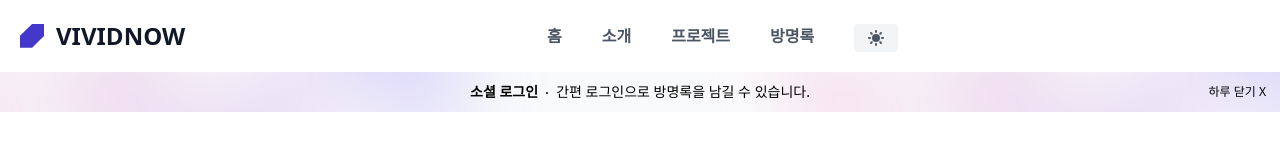
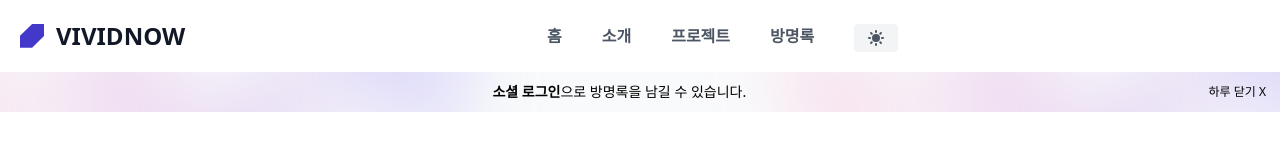
Before and after one commit to belucent0/my-Blog-with-Next.js, a Next.js app: page /guestbook in a window 1280 px wide. Shown: the top 153 px of the page. Built offline with nearby package versions, Linux system fonts and the light colour scheme; no server answers; the database is empty.

Commit message:
수정, 디플로이 오류-'use client'선언 및 방명록 배너

```diff
--- a/app/guestbook/Banner.js
+++ b/app/guestbook/Banner.js
@@ -11,7 +11,11 @@ export default function Banner() {
     const closedTime = localStorage.getItem("closedTime");
     const currentTime = new Date().getTime();
 
-    if (!isBannerClosed || (closedTime && currentTime - closedTime > 24 * 60 * 60 * 1000)) { //24시간 동안 보지 않기
+    if (
+      !isBannerClosed ||
+      (closedTime && currentTime - closedTime > 24 * 60 * 60 * 1000)
+    ) {
+      //24시간 동안 보지 않기
       setIsShowing(true);
     }
   }, []);
@@ -25,7 +29,6 @@ export default function Banner() {
     setIsShowing(false);
   };
 
-
   return (
     <Transition
       show={isShowing}
@@ -36,7 +39,7 @@ export default function Banner() {
       leaveFrom="opacity-100"
       leaveTo="opacity-0"
     >
-      <div className="relative isolate flex items-center gap-x-6 overflow-hidden bg-gray-50 dark:bg-gray-600 px-6 py-2.5 sm:px-3.5 sm:before:flex-1">
+      <div className="relative isolate flex items-center gap-x-6 overflow-hidden bg-gray-50 px-6 py-2.5 dark:bg-gray-600 sm:px-3.5 sm:before:flex-1">
         <div
           className="absolute left-[max(-7rem,calc(50%-52rem))] top-1/2 -z-10 -translate-y-1/2 transform-gpu blur-2xl"
           aria-hidden="true"
@@ -62,24 +65,21 @@ export default function Banner() {
           />
         </div>
         <div className="flex flex-wrap items-center gap-x-4 gap-y-2">
-          <div className="text-xs md:text-sm leading-6">
+          <div className="text-xs leading-6 pl-4 md:text-sm">
             <strong className="font-semibold">소셜 로그인</strong>
-            <svg
-              viewBox="0 0 2 2"
-              className="mx-2 inline h-0.5 w-0.5 fill-current"
-              aria-hidden="true"
-            >
-              <circle cx={1} cy={1} r={1} />
-            </svg>
-            간편 로그인으로 방명록을 남길 수 있습니다.
+            으로 방명록을 남길 수 있습니다.
           </div>
         </div>
-        <div className="flex flex-1 justify-end">
-          <button type="button" className="-m-3 p-3 text-xs focus-visible:outline-offset-[-4px]" onClick={handleCloseBanner}>
+        <div className="flex flex-auto justify-end">
+          <button
+            type="button"
+            className="-m-3 p-3 text-xs focus-visible:outline-offset-[-4px]"
+            onClick={handleCloseBanner}
+          >
             <span className="sr-only">Dismiss</span>
             하루 닫기 X
           </button>
-      </div>
+        </div>
       </div>
     </Transition>
   );
--- a/app/guestbook/layout.js
+++ /dev/null
@@ -1,12 +0,0 @@
-export const metadata = {
-  title: 'Next.js',
-  description: 'Generated by Next.js',
-}
-
-export default function RootLayout({ children }) {
- return (
-    <html lang="en">
-      <body>{children}</body>
-    </html>
-  )
-}
--- a/app/login/page.js
+++ b/app/login/page.js
@@ -1,3 +1,5 @@
+'use client'
+
 import { signIn } from "next-auth/react";
 
 export default async function Login() {
```
Also changed, not shown: app/components/LoginBtn.js (line endings or trailing spaces), app/layout.js (line endings or trailing spaces).
